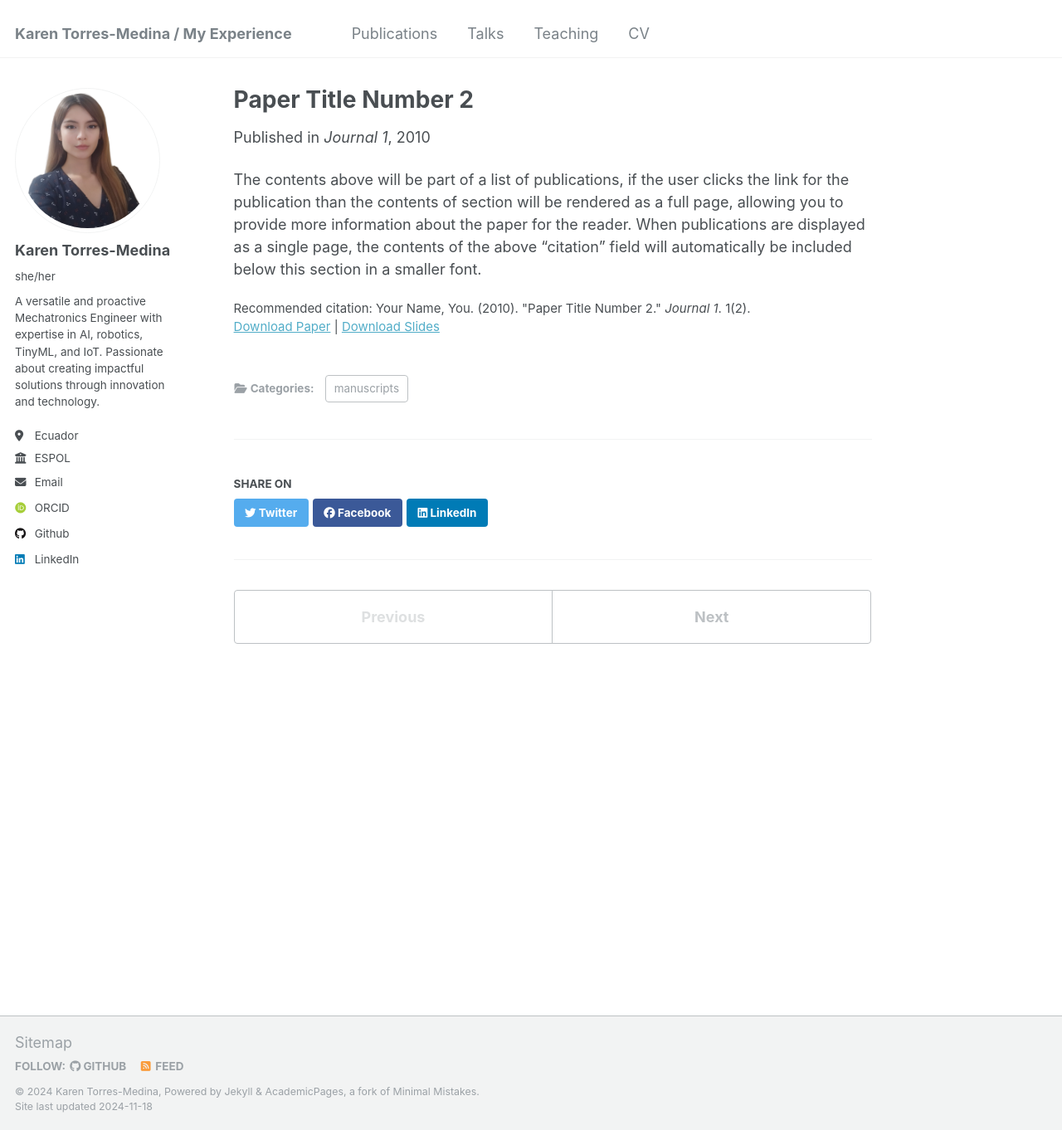
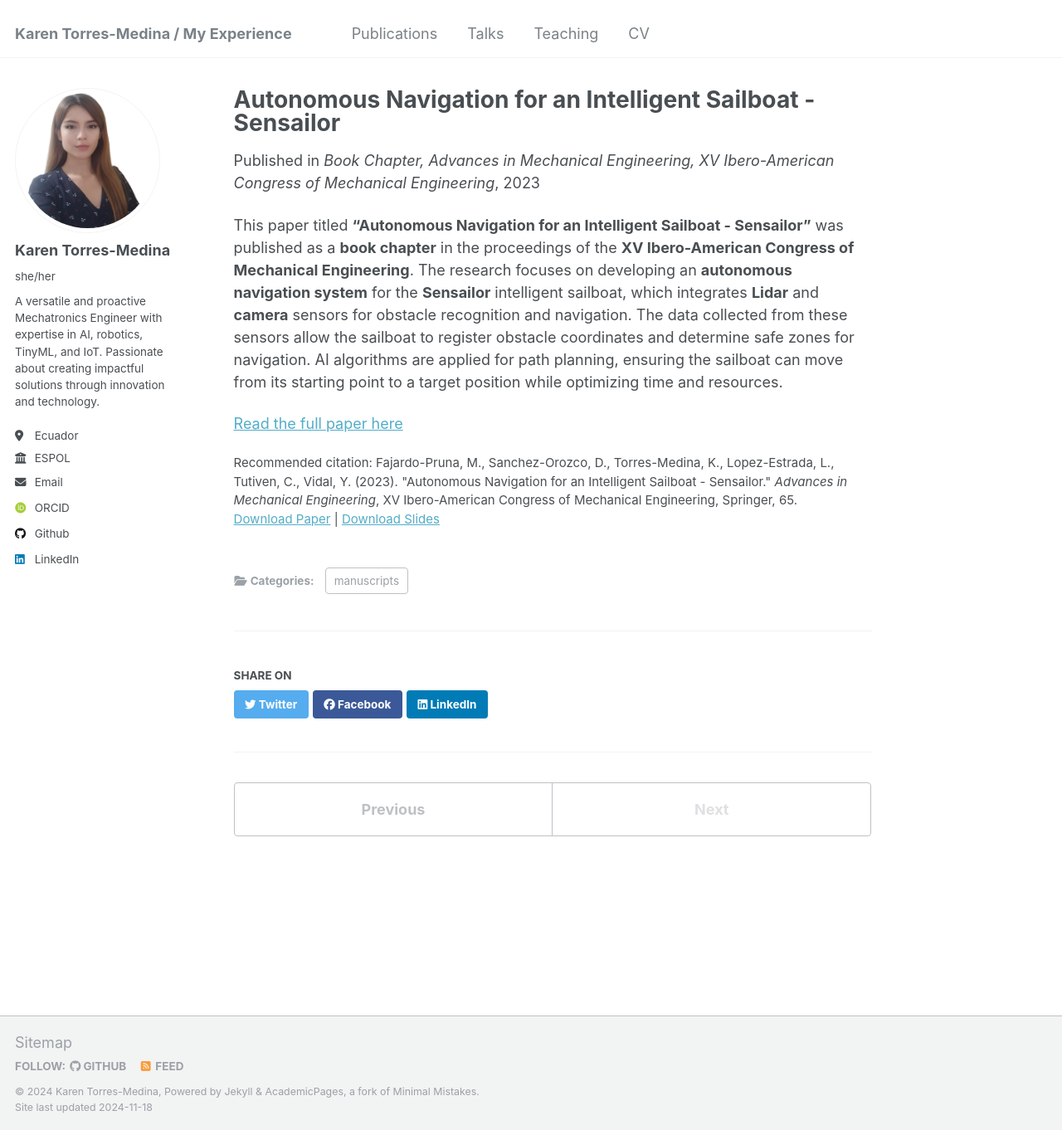
Before and after one commit to kttorres/experience, a Jekyll site: the page built from _publications/2010-10-01-paper-title-number-2.md, in a window 1280 px wide and 1362 px high. Shown: the whole window at 83% size. Built offline with Jekyll 4.4.1, drawn with Linux system fonts in a browser that asks for light colours; some web fonts are replaced.

Commit message:
Update 2010-10-01-paper-title-number-2.md

```diff
--- a/_publications/2010-10-01-paper-title-number-2.md
+++ b/_publications/2010-10-01-paper-title-number-2.md
@@ -1,14 +1,16 @@
 ---
-title: "Paper Title Number 2"
+title: "Autonomous Navigation for an Intelligent Sailboat - Sensailor"
 collection: publications
 category: manuscripts
-permalink: /publication/2010-10-01-paper-title-number-2
-excerpt: 'This paper is about the number 2. The number 3 is left for future work.'
-date: 2010-10-01
-venue: 'Journal 1'
-slidesurl: 'http://academicpages.github.io/files/slides2.pdf'
-paperurl: 'http://academicpages.github.io/files/paper2.pdf'
-citation: 'Your Name, You. (2010). &quot;Paper Title Number 2.&quot; <i>Journal 1</i>. 1(2).'
+permalink: /publication/2023-08-01-autonomous-navigation-sensailor
+excerpt: 'This paper presents the development of an autonomous navigation system for the intelligent sailboat Sensailor, utilizing Lidar and AI algorithms for path planning and obstacle avoidance.'
+date: 2023-08-01
+venue: 'Book Chapter, Advances in Mechanical Engineering, XV Ibero-American Congress of Mechanical Engineering'
+slidesurl: 'http://academicpages.github.io/files/slides_sensailor.pdf'
+paperurl: 'https://doi.org/10.1007/978-3-031-38563-6_65'
+citation: 'Fajardo-Pruna, M., Sanchez-Orozco, D., Torres-Medina, K., Lopez-Estrada, L., Tutiven, C., Vidal, Y. (2023). "Autonomous Navigation for an Intelligent Sailboat - Sensailor." <i>Advances in Mechanical Engineering</i>, XV Ibero-American Congress of Mechanical Engineering, Springer, 65.'
 ---
 
-The contents above will be part of a list of publications, if the user clicks the link for the publication than the contents of section will be rendered as a full page, allowing you to provide more information about the paper for the reader. When publications are displayed as a single page, the contents of the above "citation" field will automatically be included below this section in a smaller font.
+This paper titled **"Autonomous Navigation for an Intelligent Sailboat - Sensailor"** was published as a **book chapter** in the proceedings of the **XV Ibero-American Congress of Mechanical Engineering**. The research focuses on developing an **autonomous navigation system** for the **Sensailor** intelligent sailboat, which integrates **Lidar** and **camera** sensors for obstacle recognition and navigation. The data collected from these sensors allow the sailboat to register obstacle coordinates and determine safe zones for navigation. AI algorithms are applied for path planning, ensuring the sailboat can move from its starting point to a target position while optimizing time and resources.
+
+[Read the full paper here](https://doi.org/10.1007/978-3-031-38563-6_65)
```
